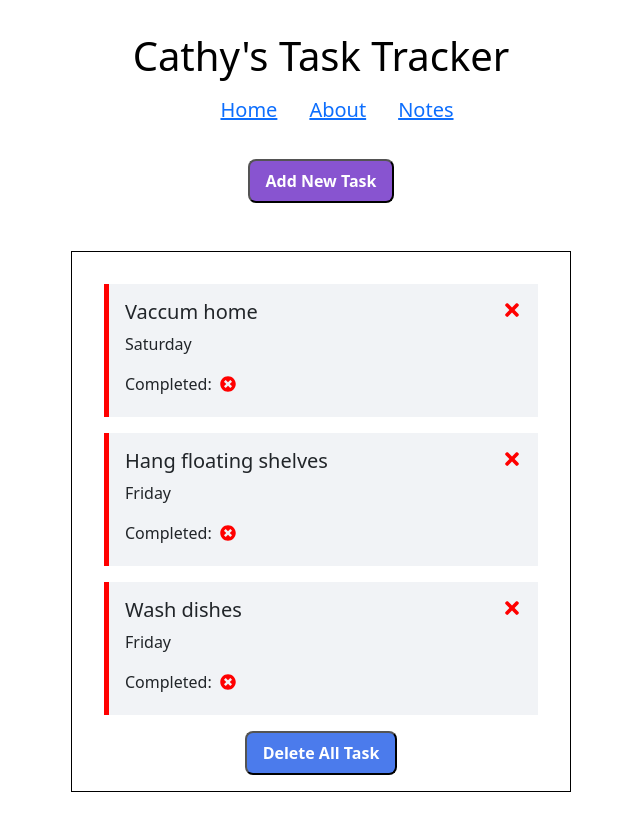
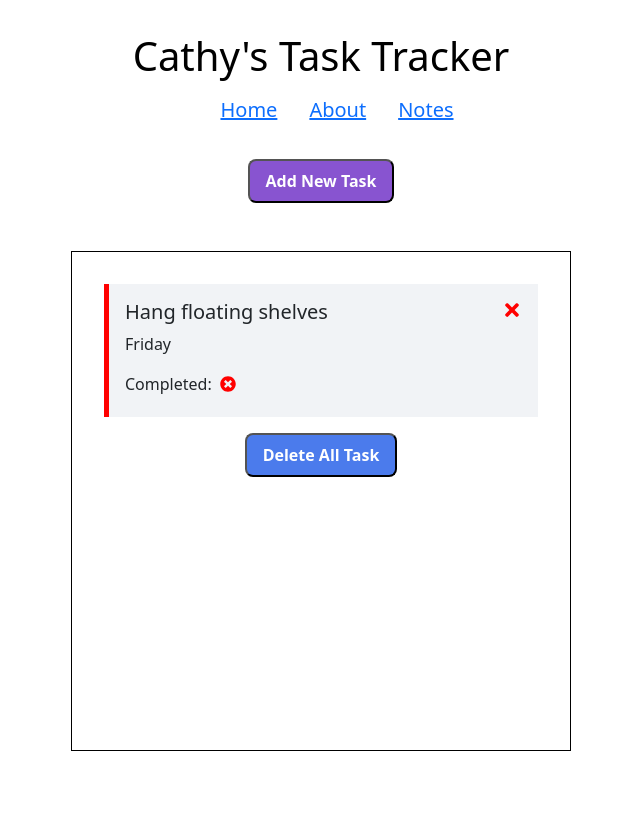
Before and after one commit to Cathy347Le/React-Task-App, a React (Create React App) app: page / in a window 1280 px wide. Shown: the whole page, without its empty margins (319-959 px from the left). After the commit the page ends 800 px from the top, so only its background shows below. Built offline with nearby package versions, Linux system fonts and the light colour scheme; data requests are answered from the project's data file.

Commit message:
add delete task feature to the server

```diff
--- a/db.json
+++ b/db.json
@@ -1,22 +1,10 @@
 {
   "tasks": [
-    {
-      "id": 1,
-      "title": "Vaccum home",
-      "date": "Saturday",
-      "completed": false
-    },
     {
       "id": 2,
       "title": "Hang floating shelves",
       "date": "Friday",
       "completed": false
-    },
-    {
-      "id": 3,
-      "title": "Wash dishes",
-      "date": "Friday",
-      "completed": false
     }
   ]
 }
--- a/src/App.js
+++ b/src/App.js
@@ -45,8 +45,12 @@ function App() {
     setTasks([...tasks, newTask]);
   };
 
-  const handleDelete = (id) => {
+  const handleDelete = async (id) => {
     // console.log("test delete", id);
+    await fetch(`http://localhost:5000/tasks/${id}`, {
+      method: "DELETE",
+    });
+
     setTasks(tasks.filter((task) => task.id !== id));
   };
 
```
Also changed, not shown: 1 other file (tests, documents, lock files or other folders).
